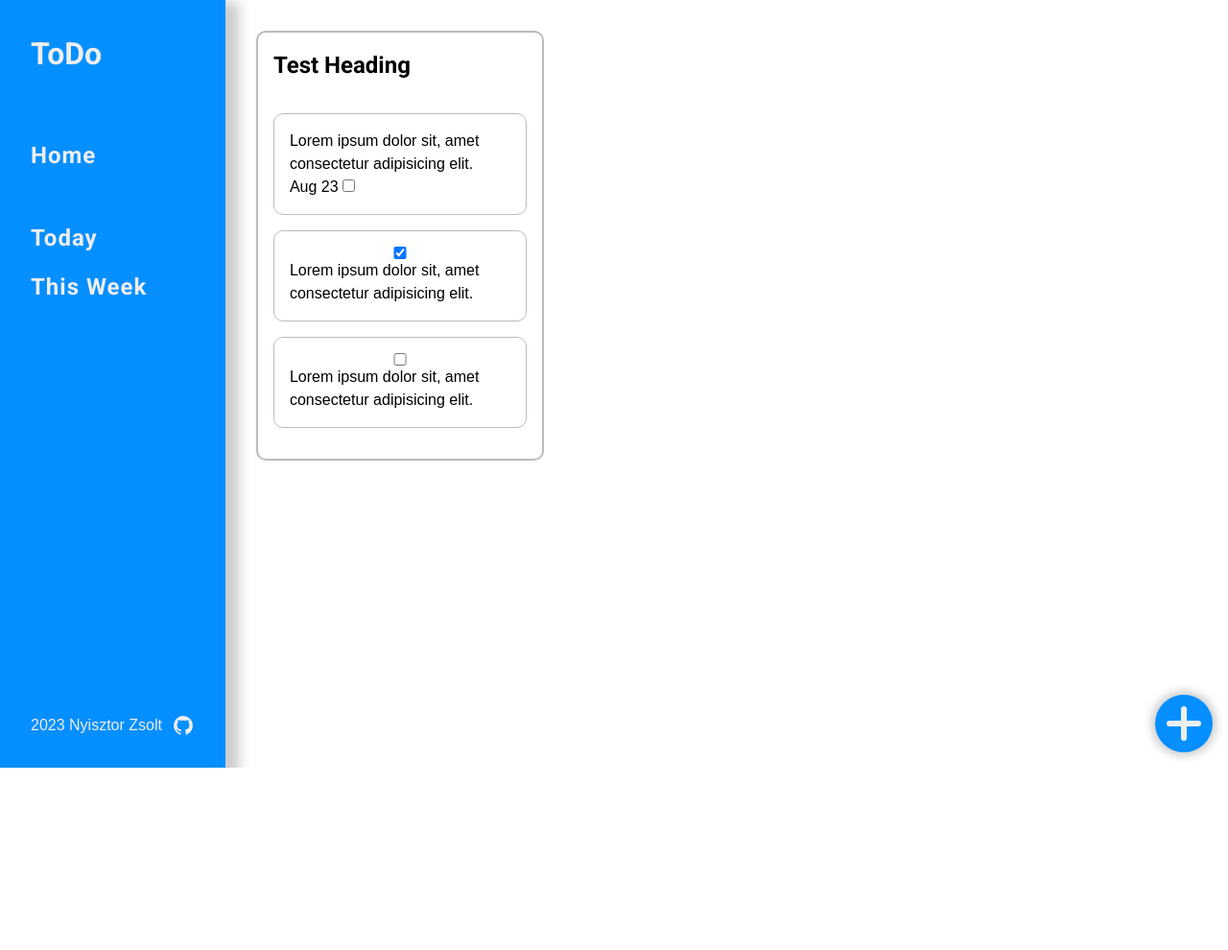
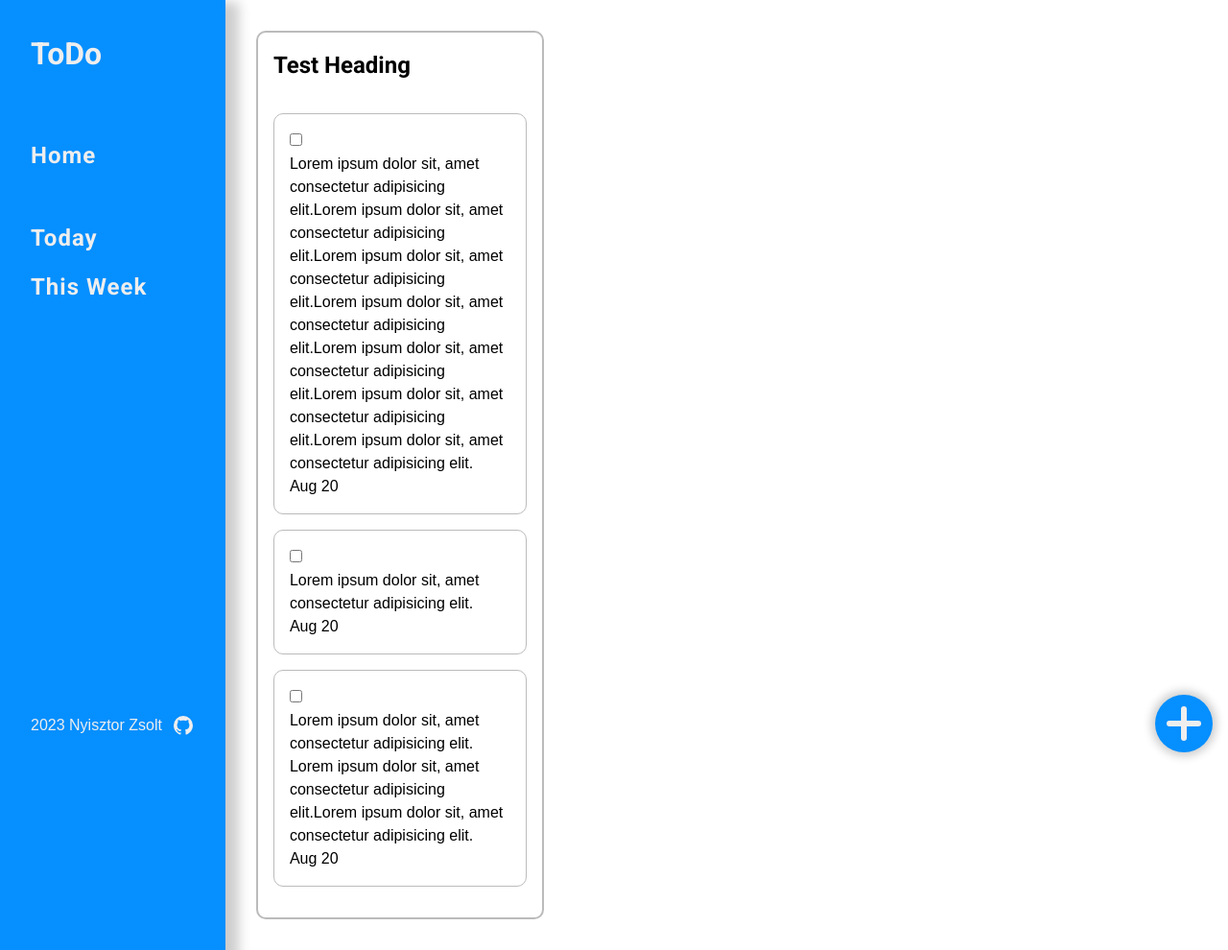
Before and after one commit to Honzi07/odin-todo-list, a website built with webpack: page dist/index.html in a window 1280 px wide. Shown: the whole page at 96% size. Before the commit the page ends 800 px from the top, so only its background shows below. Built offline with nearby package versions, Linux system fonts and the light colour scheme; a web font is replaced by a local one.

Commit message:
Todo layout.

```diff
--- a/dist/index.html
+++ b/dist/index.html
@@ -50,36 +50,65 @@
     </aside>
     <main>
       <button class="btn-create-project"></button>
-      <!-- <div>
-        <div class="test"></div>
-      </div> -->
-
       <div class="project">
         <div class="project-heading">
           <h2>Test Heading</h2>
         </div>
         <div class="project-todo">
-          <p>Lorem ipsum dolor sit, amet consectetur adipisicing elit.</p>
+          <div class="todo-checkbox-container">
+            <input type="checkbox" name=todo-done" class="todo-done"
+            aria-label="todo checkbox">
+          </div>
+          <div class="todo-text">
+            <p>
+              Lorem ipsum dolor sit, amet consectetur adipisicing elit.Lorem
+              ipsum dolor sit, amet consectetur adipisicing elit.Lorem ipsum
+              dolor sit, amet consectetur adipisicing elit.Lorem ipsum dolor
+              sit, amet consectetur adipisicing elit.Lorem ipsum dolor sit, amet
+              consectetur adipisicing elit.Lorem ipsum dolor sit, amet
+              consectetur adipisicing elit.Lorem ipsum dolor sit, amet
+              consectetur adipisicing elit.
+            </p>
+          </div>
           <div class="todo-info-container">
-            <span class="todo-date">Aug 23</span>
-            <input type="checkbox" name=todo-done" class="todo-done">
+            <span class="todo-date">Aug 20</span>
           </div>
         </div>
         <div class="project-todo">
-          <input type="checkbox" name=todo-done" class="todo-done" checked>
-          <p>Lorem ipsum dolor sit, amet consectetur adipisicing elit.</p>
+          <div class="todo-checkbox-container">
+            <input type="checkbox" name=todo-done" class="todo-done"
+            aria-label="todo checkbox">
+          </div>
+          <div class="todo-text">
+            <p>Lorem ipsum dolor sit, amet consectetur adipisicing elit.</p>
+          </div>
+          <div class="todo-info-container">
+            <span class="todo-date">Aug 20</span>
+          </div>
         </div>
         <div class="project-todo">
-          <input type="checkbox" name=todo-done" class="todo-done">
-          <p>Lorem ipsum dolor sit, amet consectetur adipisicing elit.</p>
+          <div class="todo-checkbox-container">
+            <input type="checkbox" name=todo-done" class="todo-done"
+            aria-label="todo checkbox">
+          </div>
+          <div class="todo-text">
+            <p>
+              Lorem ipsum dolor sit, amet consectetur adipisicing elit. Lorem
+              ipsum dolor sit, amet consectetur adipisicing elit.Lorem ipsum
+              dolor sit, amet consectetur adipisicing elit.
+            </p>
+          </div>
+          <div class="todo-info-container">
+            <span class="todo-date">Aug 20</span>
+          </div>
         </div>
         <div class="project-input-container">
-          <button type="button" aria-label="Add task"></button>
+          <button type="button" aria-label="add task"></button>
           <input
             type="text"
             name="project-input"
             placeholder="Add task"
-            aria-label="Enter task"
+            aria-label="enter task"
           />
         </div>
       </div>
```
